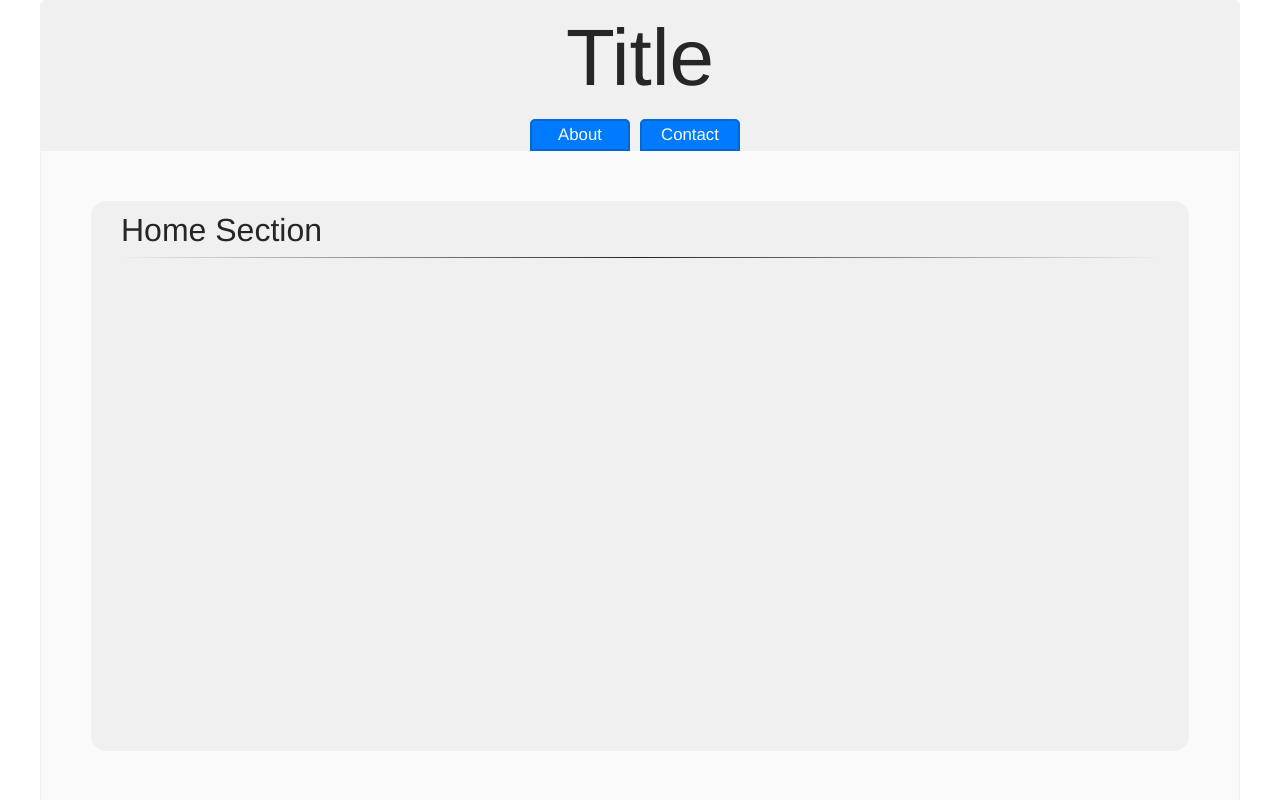
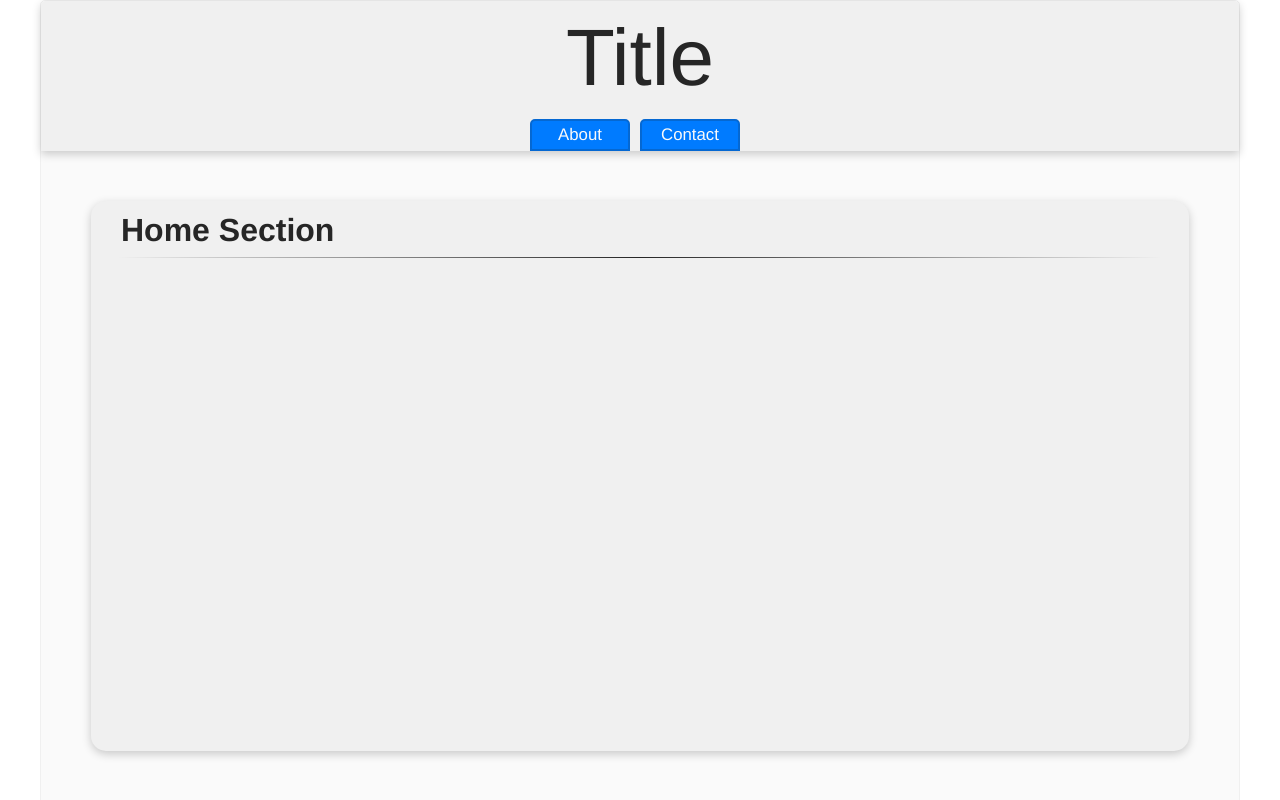
Before and after one commit to wchrapcynski/wc-component-component-library, a React (Create React App) app: page / in a window 1280 px wide. Shown: the top 800 px of the page. Built offline with nearby package versions, Linux system fonts and the light colour scheme.

Commit message:
Adjusted some font display settings

```diff
--- a/src/components/cards/cards.scss
+++ b/src/components/cards/cards.scss
@@ -77,6 +77,7 @@
     align-items: center;
     flex-direction: column;
     color: $black-2;
+    box-shadow: 0px 3px 10px rgba(0, 0, 0, 0.2);
     hr {
       background-image: linear-gradient(to right, $white-2, $black-2, $white-2);
       height: 1px;
@@ -90,10 +91,11 @@
       justify-content: space-between;
       align-items: flex-end;
       .card-header-item {
-        margin: 0 30px;
         img {
           height: 35px;
         }
+        margin: 0 30px;
+        font-weight: bold;
       }
     }
     .card-body {
--- a/src/components/header/header.scss
+++ b/src/components/header/header.scss
@@ -7,6 +7,9 @@
   flex-direction: column;
   justify-content: flex-end;
   background-color: $white-2;
+  position: relative;
+  z-index: 1000;
+  box-shadow: 0px 3px 10px rgba(0,0,0,.2);
 
   .title {
     color: $black-2;
```
